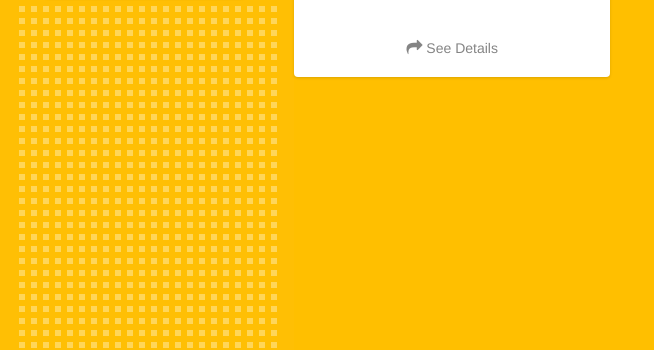
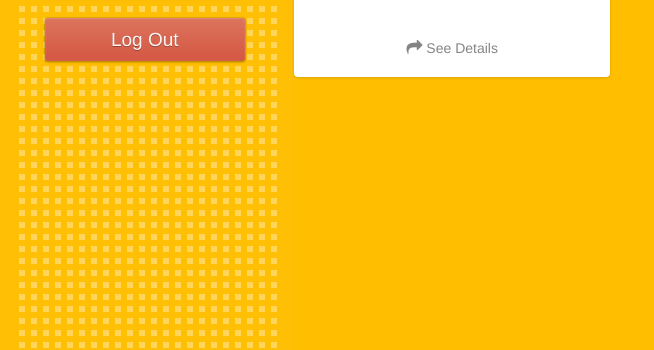
Before and after one commit to machay/MiSci, a plain HTML site: page my_events.html in a window 1280 px wide. Shown: the part 450-800 px from the top of the page, without its empty margins (0-654 px from the left). Drawn offline with Linux system fonts and the light colour scheme.

Commit message:
Added logout to page

```diff
--- a/my_events.html
+++ b/my_events.html
@@ -19,6 +19,7 @@
     <a href="events.html" class="greeting-title-2"> Register for an Event</a>
     <a href="my_events.html" class="greeting-title"> Manage My Events</a>
     <a href="account.html" class="greeting-title-3"> Manage My Account</a>
+    <a href="index.html" class="greeting-title-4"> Log Out</a>
     <h1>My Events</h1>
     <div class="col-sm-10 col-sm-offset-1">
         <div class="col-md-4 col-sm-6">
```
